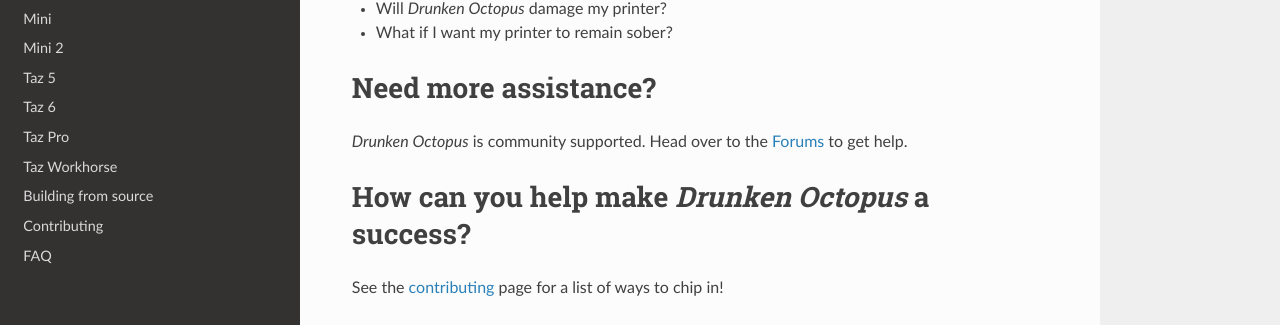
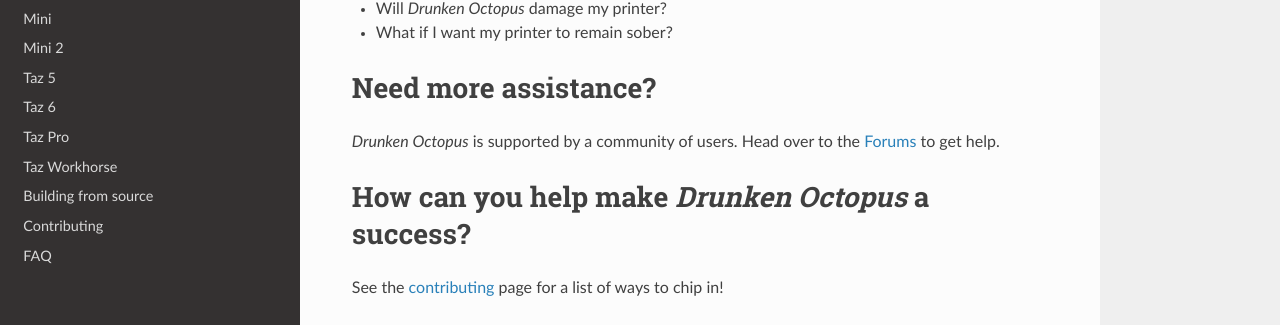
Before and after one commit to drunken-octopus/drunken-octopus.github.io, an MkDocs documentation site: the page built from docs/index.md, in a window 1280 px wide and 900 px high, scrolled down 1049 px. Shown: the part 133-458 px from the top of the window. Built offline with MkDocs 1.6.1, drawn with Linux system fonts in a browser that asks for light colours; nearby versions of some CDN libraries.

Commit message:
Additional tweaks

```diff
--- a/docs/index.md
+++ b/docs/index.md
@@ -23,7 +23,7 @@
 
 ## Got questions?
 
-See the [FAQ](faq.md) for answers to the following questions:
+See the [FAQ] for answers to the following questions:
 
 - Will *Drunken Octopus* binaries and pre-build configuration files be provided?
 - Will using *Drunken Octopus* void my printer warranty?
@@ -32,15 +32,15 @@
 
 # Need more assistance?
 
-*Drunken Octopus* is community supported. Head over to the [Forums] to get help.
+*Drunken Octopus* is supported by a community of users. Head over to the [Forums] to get help.
 
 # How can you help make *Drunken Octopus* a success?
 
-See the [contributing](contributing.md) page for a list of ways to chip in!
+See the [contributing] page for a list of ways to chip in!
 
 # License
 
-Marlin is published under the [GPL license](/LICENSE) because we believe in open development.
+Marlin is published under the [GPL license] because we believe in open development.
 The GPL comes with both rights and obligations. Whether you use Marlin firmware as the driver
 for your open or closed-source product, you must keep Marlin open, and you must provide your
 compatible Marlin source code to end users upon request. The most straightforward way to comply
```
Also changed, not shown: other parts of docs/index.md (+4 -1 lines), docs/faq.md (+2 -1 lines).
